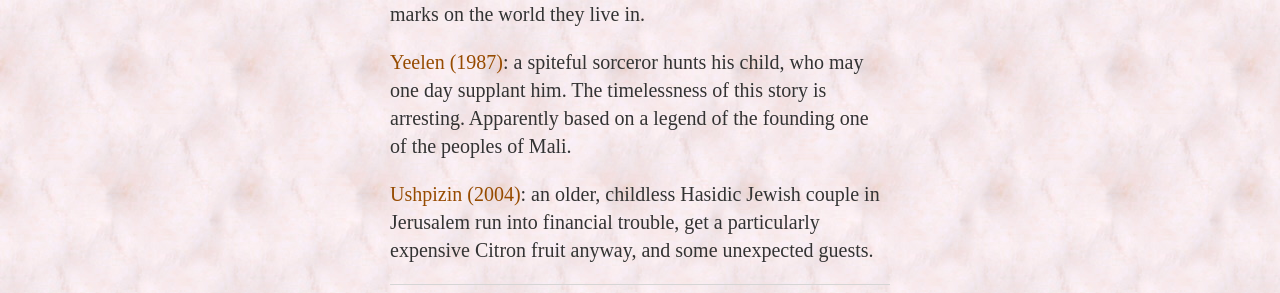
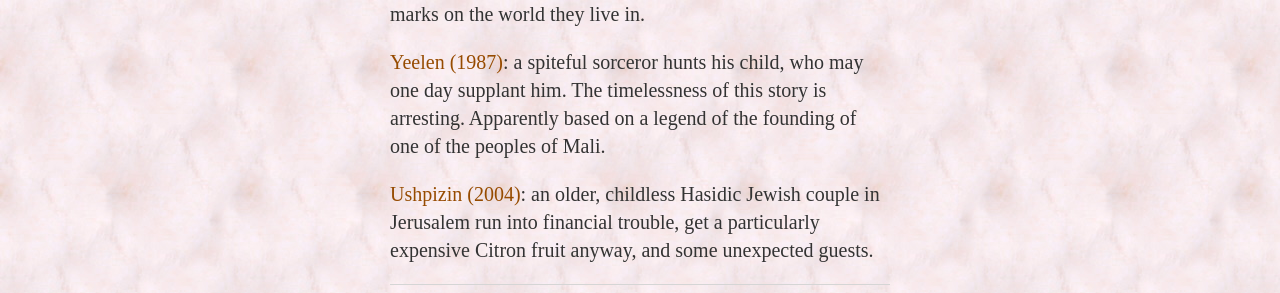
Before and after one commit to ray-dorai/ray-dorai.github.io, a Jekyll site: the page built from intake.html, in a window 1280 px wide. Shown: the part 458-751 px from the top of the page. Built offline with Jekyll 4.4.1, drawn with Linux system fonts in a browser that asks for light colours; some web fonts are replaced.

Commit message:
Update intake.html

```diff
--- a/intake.html
+++ b/intake.html
@@ -7,7 +7,7 @@ title: Intake
 A list of books, films, shows, and games that I have taken in that I anctipate you, the reader, are unlikely to hear recommended elsewhere. If you find something here that you've heard recommended elsewhere (without going out looking for it specifically), do let me know. <p>
 <p><a href="https://en.wikipedia.org/wiki/The_Worm_Ouroboros">The Worm Ouroboros</a>: there are Demons and Witches, but no one is demonized- written in the early 20th century, <i>The Worm Ouroboros</i> captures the feel of an epic medieval saga where the fate of lands are tied up in the martial actions of their warriors and kings. The people in this story are happy to meet their fate, as bloody as it is, as bloody as they are.</p>
 <p><a href="https://en.wikipedia.org/wiki/Throw_Down_(film)">Throw Down (2004)</a>: a movie that packs many of the beats of 90s Hong Kong cops-and-prostitutes cinema, but as applied to people connected through a love of the sport of Judo. The conflicts are played out in a combination of low-key heist, chases associated with petty crime, and, of course, judo throws, but it's really about people coming together to make marks on the world they live in.</p>
-<p><a href="https://en.wikipedia.org/wiki/Yeelen">Yeelen (1987)</a>: a spiteful sorceror hunts his child, who may one day supplant him. The timelessness of this story is arresting. Apparently based on a legend of the founding one of the peoples of Mali.</p>
+<p><a href="https://en.wikipedia.org/wiki/Yeelen">Yeelen (1987)</a>: a spiteful sorceror hunts his child, who may one day supplant him. The timelessness of this story is arresting. Apparently based on a legend of the founding of one of the peoples of Mali.</p>
 <p><a href="https://en.wikipedia.org/wiki/Ushpizin">Ushpizin (2004)</a>: an older, childless Hasidic Jewish couple in Jerusalem run into financial trouble, get a particularly expensive Citron fruit anyway, and some unexpected guests.</p>
 
 
```
